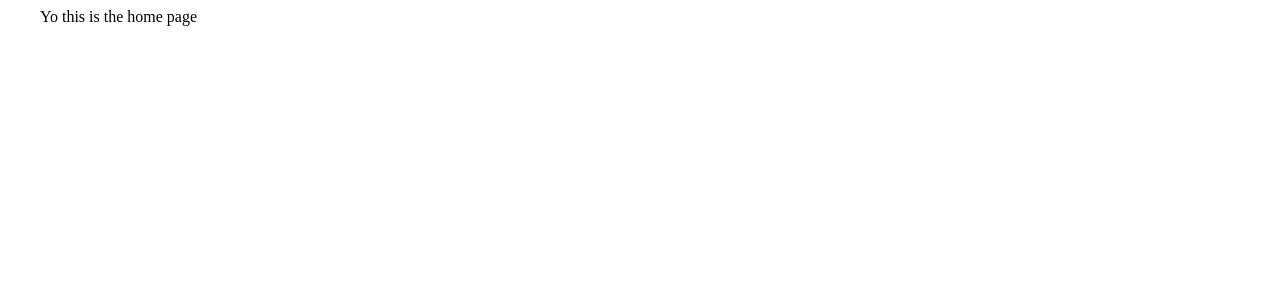
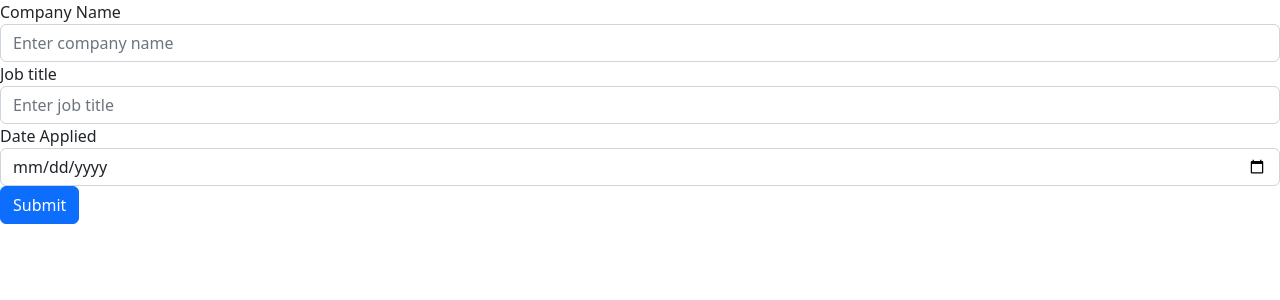
Before and after one commit to mgsteinmetz/applicationTracker, a Next.js app in the folder my-app/: page / in a window 1280 px wide. Shown: the top 300 px of the page. Built offline with nearby package versions, Linux system fonts and the light colour scheme.

Commit message:
creating form for adding job apps // adding some styling

```diff
--- a/my-app/package.json
+++ b/my-app/package.json
@@ -9,6 +9,7 @@
     "lint": "next lint"
   },
   "dependencies": {
+    "bootstrap": "^5.2.2",
     "next": "13.0.3",
     "react": "18.2.0",
     "react-dom": "18.2.0"
--- a/my-app/pages/index.js
+++ b/my-app/pages/index.js
@@ -1,5 +1,6 @@
 import Head from 'next/head'
 import Image from 'next/image'
+import 'bootstrap/dist/css/bootstrap.css'
 import styles from '../styles/Home.module.css'
 
 export default function Home() {
@@ -10,7 +11,23 @@ export default function Home() {
         <meta name="description" content="Generated by create next app" />
         <link rel="icon" href="/favicon.ico" />
       </Head>
-      Yo this is the home page
+      <body>
+        <form class="form">
+          <div class="form-group">
+            <label for="compName">Company Name</label>
+            <input type="text" class="form-control" id="compName" aria-describedby="nameHelp" placeholder="Enter company name"/>
+          </div>
+          <div class="form-group">
+            <label for="jobTitle">Job title</label>
+            <input type="text" class="form-control" id="jobTitle" placeholder="Enter job title"/>
+          </div>
+          <div class="form-group">
+            <label for="dateApp">Date Applied</label>
+            <input type="date" class="form-control" id="dateApp" placeholder="Enter date applied"/>
+          </div>
+          <button type="submit" class="btn btn-primary">Submit</button>
+        </form>
+      </body>
     </div>
   )
 }
--- a/my-app/styles/Home.module.css
+++ b/my-app/styles/Home.module.css
@@ -1,4 +1,4 @@
-.container {
+/* .container {
   padding: 0 2rem;
 }
 
@@ -107,4 +107,4 @@
 .logo {
   height: 1em;
   margin-left: 0.5rem;
-}
+} */
--- a/my-app/styles/globals.css
+++ b/my-app/styles/globals.css
@@ -17,3 +17,20 @@ a {
 * {
   box-sizing: border-box;
 }
+
+
+/*
+    MY GLOBAL STYLING??
+*/
+
+.form {
+  margin: 25px;
+}
+
+.form-group {
+  margin: 15px;
+}
+
+label {
+  margin: 10px;
+}
```
Also changed, not shown: 2 other files (tests, documents, lock files or other folders).
